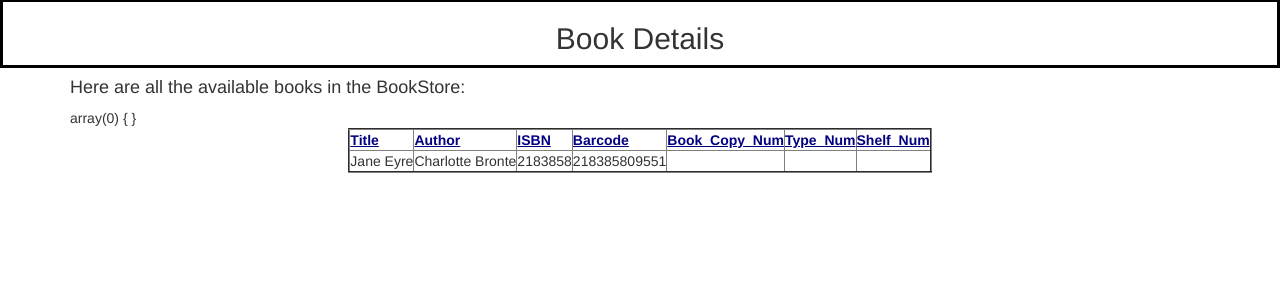
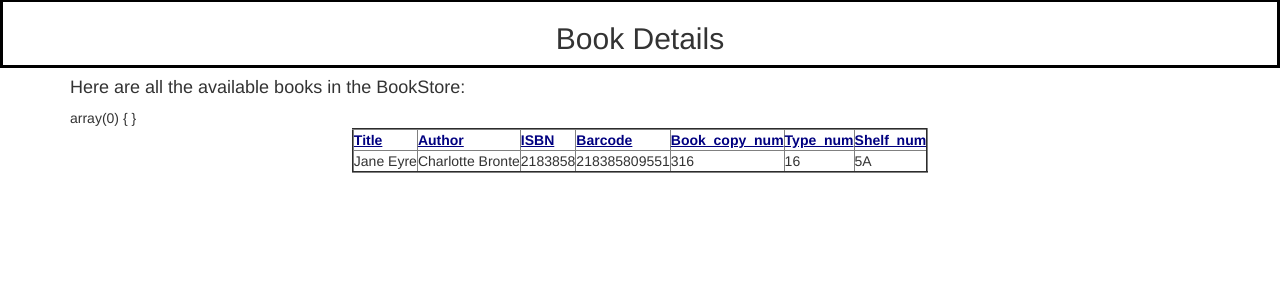
Before and after one commit to akters/bangkokbookstore, a PHP site: page / in a window 1280 px wide. Shown: the part 125-425 px from the top of the page. Run offline with PHP 8.4, Linux system fonts and the light colour scheme; data comes from the database, SQL or seed files in the repository; data that the repository does not hold is empty; a stand-in replaces the project's code that opens the database connection.

Commit message:
Update index.php

```diff
--- a/index.php
+++ b/index.php
@@ -60,9 +60,9 @@ $result = $conn->query("select * from Book");
   <td><strong><font color=navy><u>Author</strong></u></font></td>
   <td><strong><font color=navy><u>ISBN</strong></u></font></td>
   <td><strong><font color=navy><u>Barcode</strong></u></font></td>
-  <td><strong><font color=navy><u>Book_Copy_Num</strong></u></font></td>
-  <td><strong><font color=navy><u>Type_Num</strong></u></font></td>
-  <td><strong><font color=navy><u>Shelf_Num</strong></u></font></td>
+  <td><strong><font color=navy><u>Book_copy_num</strong></u></font></td>
+  <td><strong><font color=navy><u>Type_num</strong></u></font></td>
+  <td><strong><font color=navy><u>Shelf_num</strong></u></font></td>
 </tr>
 
 <?php
@@ -82,9 +82,9 @@ if ($result->num_rows > 0) {
     <td>{$row['Author']}</td>
     <td>{$row['ISBN']}</td>
     <td>{$row['Barcode']}</td>
-    <td>{$row['Book_Copy_Num']}</td>
-    <td>{$row['Type_Num']}</td>
-    <td>{$row['Shelf_Num']}</td>
+    <td>{$row['Book_copy_num']}</td>
+    <td>{$row['Type_num']}</td>
+    <td>{$row['Shelf_num']}</td>
 </tr>\n";
     }
 } else {
```
